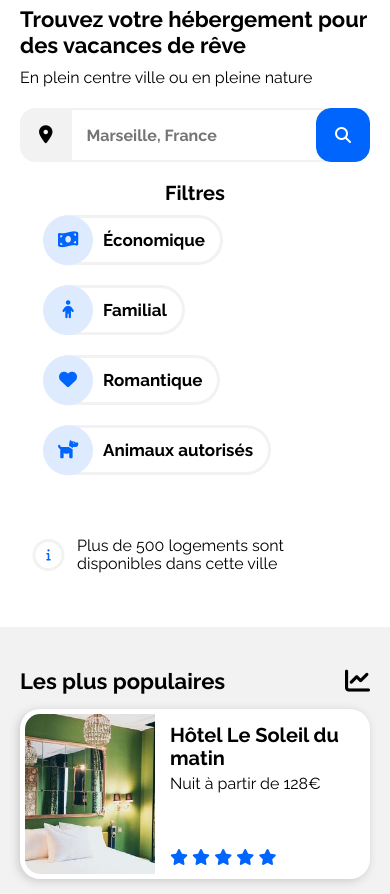
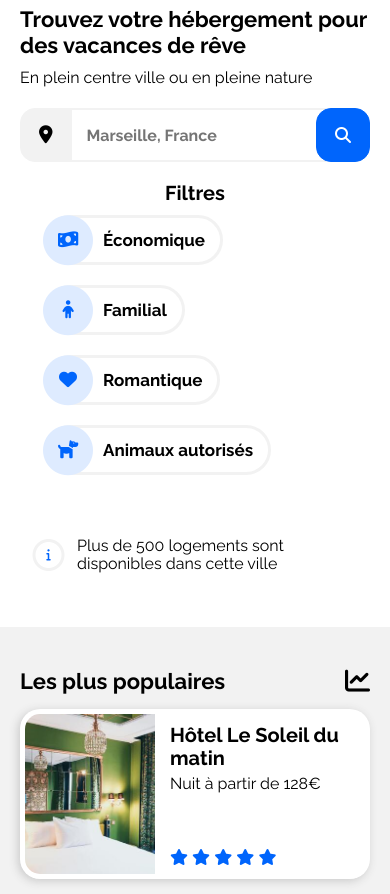
Before and after one commit to RomainCEZ/OpenClassrooms-Project-2, a website: page index.html in a window 390 px wide. Shown: the part 160-1054 px from the top of the page. Drawn offline with nearby package versions, Linux system fonts and the light colour scheme.

Commit message:
fix: change img width to min-width to fix img not scaling on firefox

```diff
--- a/css/style.css
+++ b/css/style.css
@@ -404,7 +404,7 @@ article {
 }
 
 .pop img {
-    width: 200%;
+    min-width: 200%;
 }
 
 .pop .ver-img {
@@ -723,10 +723,6 @@ footer a:hover {
         height: 170px;
     }
 
-    .pop img {
-        width: 250%;
-    }
-
     .pop .ver-img {
         width: 130%;
     }
```
